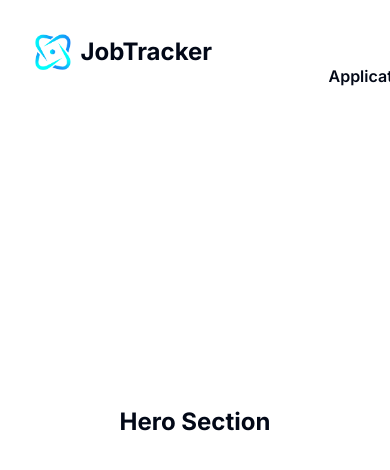
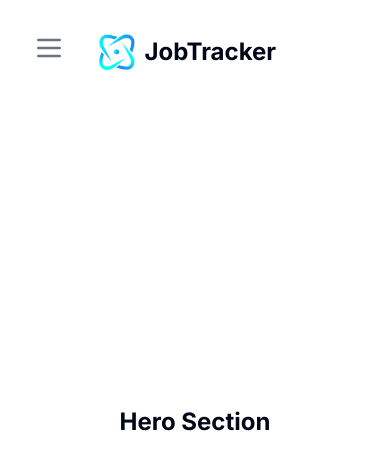
Before and after one commit to Hombre2014/job-tracker-frontend, a Next.js app: page / in a window 390 px wide. Shown: the top 470 px of the page. Built offline with nearby package versions, Linux system fonts and the light colour scheme.

Commit message:
Add a hamburger icon and menu component.

```diff
--- /dev/null
+++ b/components/HamburgerMenu.tsx
@@ -0,0 +1,40 @@
+'use client';
+
+import React, { useState } from 'react';
+import Link from 'next/link';
+import { slide as Menu } from 'react-burger-menu';
+import HamburgerIcon from './hamburger-icon';
+
+const HamburgerMenu: React.FC = () => {
+  const [isOpen, setIsOpen] = useState(false);
+
+  const handleClick = () => {
+    setIsOpen(!isOpen);
+  };
+
+  return (
+    <div>
+      <button
+        type="button"
+        aria-label="Menu"
+        onClick={handleClick}
+        className="flex flex-col justify-center items-center"
+      >
+        <HamburgerIcon />
+      </button>
+      {isOpen && (
+        // <div className="fixed top-0 left-0 w-full h-full bg-black bg-opacity-50 z-50 flex items-center justify-center">
+        <Menu left width={'100%'} className="bg-gray-800 text-white">
+          <Link href="#applications">Applications </Link>
+          <Link href="#documents">Documents</Link>
+          <Link href="#contacts">Contacts</Link>
+          <Link href="">Log in</Link>
+          <Link href="">Sign up for free</Link>
+        </Menu>
+        // </div>
+      )}
+    </div>
+  );
+};
+
+export default HamburgerMenu;
--- a/components/LandingPage/Navbar.tsx
+++ b/components/LandingPage/Navbar.tsx
@@ -4,12 +4,14 @@ import Image from 'next/image';
 import Link from 'next/link';
 import { Fragment } from 'react';
 import { ModeToggle } from '@/components/mode-toggle';
+import HamburgerMenu from '@/components/HamburgerMenu';
 
 const Navbar = () => {
   return (
     <Fragment>
       <div className="w-full h-8 z-50 fixed bg-white dark:bg-black" />
       <header className="flex gap-x-8 w-5/6 mx-auto fixed top-8 left-0 right-0 z-50 pb-8 bg-white dark:bg-black">
+        <HamburgerMenu />
         <Link href="/">
           <div className="flex items-center gap-x-2 w-64">
             <Image
--- /dev/null
+++ b/components/hamburger-icon.tsx
@@ -0,0 +1,19 @@
+'use client';
+
+const HamburgerIcon = () => (
+  <div className="p-1/2">
+    <svg
+      className="w-8 h-8 text-gray-500"
+      fill="none"
+      strokeLinecap="round"
+      strokeLinejoin="round"
+      strokeWidth="2"
+      viewBox="0 0 24 24"
+      stroke="currentColor"
+    >
+      <path d="M4 6h16M4 12h16M4 18h16"></path>
+    </svg>
+  </div>
+);
+
+export default HamburgerIcon;
--- a/package.json
+++ b/package.json
@@ -17,6 +17,7 @@
     "next": "14.1.0",
     "next-themes": "^0.2.1",
     "react": "^18",
+    "react-burger-menu": "^3.0.9",
     "react-dom": "^18",
     "tailwind-merge": "^2.2.1",
     "tailwindcss-animate": "^1.0.7"
@@ -24,6 +25,7 @@
   "devDependencies": {
     "@types/node": "^20",
     "@types/react": "^18",
+    "@types/react-burger-menu": "^2.8.7",
     "@types/react-dom": "^18",
     "autoprefixer": "^10.0.1",
     "eslint": "^8",
```
Also changed, not shown: 1 other file (tests, documents, lock files or other folders).
